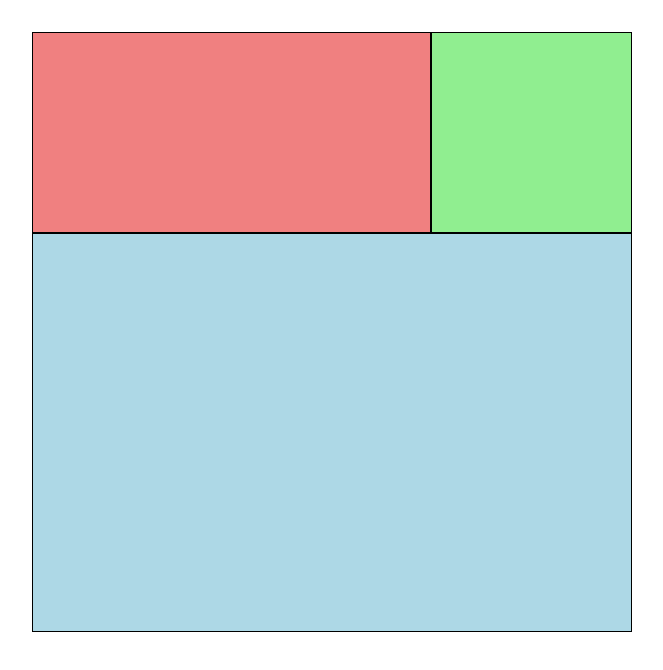
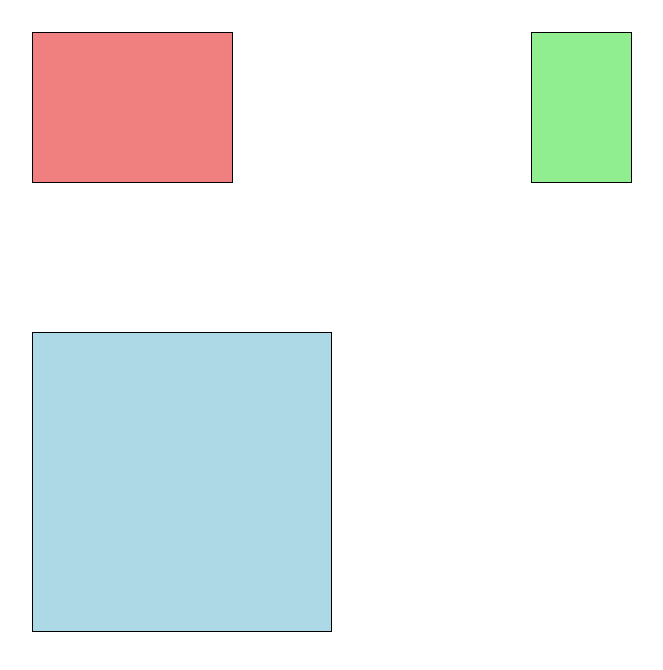
Before and after one commit to blperez1/CSS-Challenges-, a plain HTML site: page grid-practice/grid-templates.html in a window 1280 px wide. Shown: the whole page, without its empty margins (308-971 px from the left). Drawn offline with Linux system fonts and the light colour scheme.

Commit message:
Add title and correct spelling error

```diff
--- a/grid-practice/grid-templets.html
+++ b/grid-practice/grid-templates.html
@@ -3,7 +3,7 @@
 <head>
     <meta charset="UTF-8">
     <meta name="viewport" content="width=device-width, initial-scale=1.0">
-    <title>Document</title>
+    <title>Grid Templates</title>
     <style>
         html {
             box-sizing: border-box;
@@ -21,14 +21,15 @@
 
         main {
             margin-top: 2em;
-            background: lightgreen;
+            /* background: lightgreen; */
             display: inline-grid;
             width: 600px;
             height: 600px;
             grid-template-areas:
-                    "red red green"
-                    "blue blue blue"
-                    "blue blue blue";
+                    "red red. . . green"
+                    ". . . . . ."
+                    "blue blue blue. . ."
+                    "blue blue blue. . .";
         }
         main div {
             font-size: 2em;
```
